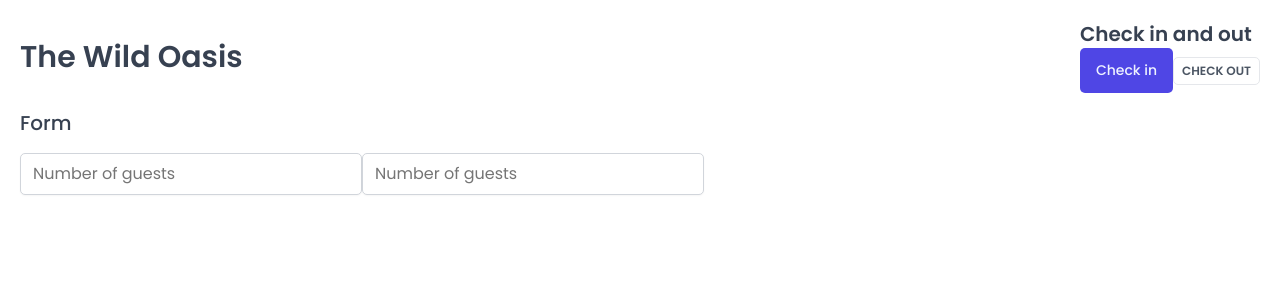
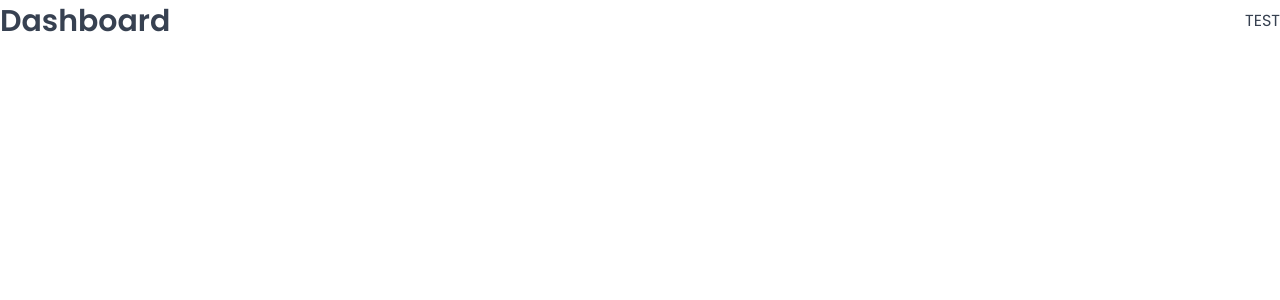
Before and after one commit to Xavier-Hsiao/Wild-Oasis, a React (Vite) app: page /dashboard in a window 1280 px wide. Shown: the top 300 px of the page. Built offline with nearby package versions, Linux system fonts and the light colour scheme; a web font is replaced by a local one.

Commit message:
Build: add basic routing

```diff
--- a/package.json
+++ b/package.json
@@ -12,6 +12,7 @@
   "dependencies": {
     "react": "^18.2.0",
     "react-dom": "^18.2.0",
+    "react-router-dom": "^6.22.1",
     "styled-components": "^6.1.8"
   },
   "devDependencies": {
--- a/src/App.jsx
+++ b/src/App.jsx
@@ -1,46 +1,68 @@
-import styled from "styled-components";
+import {
+  Navigate,
+  RouterProvider,
+  createBrowserRouter,
+} from "react-router-dom";
+import Dashboard from "./pages/Dashboard";
+import Account from "./pages/Account";
+import Bookings from "./pages/Bookings";
+import Cabins from "./pages/Cabins";
+import Login from "./pages/Login";
+import Settings from "./pages/Settings";
+import Users from "./pages/Users";
+import AppLayout from "./pages/AppLayout";
+import PageNotFound from "./pages/PageNotFound";
 import GlobalStyles from "./styles/GlobalStyles";
-import Button from "./ui/Button";
-import Input from "./ui/Input";
-import Heading from "./ui/Heading";
-import Row from "./ui/Row";
 
-const StyledApp = styled.div`
-  padding: 20px;
-`;
+const router = createBrowserRouter([
+  {
+    element: <AppLayout />,
+    children: [
+      {
+        path: "/",
+        element: <Navigate to="/dashboard" replace />,
+      },
+      {
+        path: "dashboard",
+        element: <Dashboard />,
+      },
+      {
+        path: "account",
+        element: <Account />,
+      },
+      {
+        path: "bookings",
+        element: <Bookings />,
+      },
+      {
+        path: "cabins",
+        element: <Cabins />,
+      },
+      {
+        path: "login",
+        element: <Login />,
+      },
+      {
+        path: "settings",
+        element: <Settings />,
+      },
+      {
+        path: "users",
+        element: <Users />,
+      },
+      {
+        path: "*",
+        element: <PageNotFound />,
+      },
+    ],
+  },
+]);
 
-function App() {
+export default function App() {
   return (
     <>
       <GlobalStyles />
-      <StyledApp>
-        <Row>
-          <Row type="horizontal">
-            <Heading as="h1">The Wild Oasis</Heading>
-            <div>
-              <Heading as="h2">Check in and out</Heading>
-              <Button onClick={() => alert("Check in baby!")}>Check in</Button>
-              <Button
-                variation="secondary"
-                size="small"
-                onClick={() => alert("Check out baby!")}
-              >
-                Check out
-              </Button>
-            </div>
-          </Row>
-
-          <Row>
-            <Heading as="h3">Form</Heading>
-            <form>
-              <Input type="number" placeholder="Number of guests" />
-              <Input type="number" placeholder="Number of guests" />
-            </form>
-          </Row>
-        </Row>
-      </StyledApp>
+      <RouterProvider router={router}></RouterProvider>
     </>
   );
 }
-
-export default App;
--- /dev/null
+++ b/src/pages/AppLayout.jsx
@@ -0,0 +1,9 @@
+import { Outlet } from "react-router-dom";
+
+export default function AppLayout() {
+  return (
+    <main>
+      <Outlet />
+    </main>
+  );
+}
```
Also changed, not shown: 1 other file (tests, documents, lock files or other folders).
